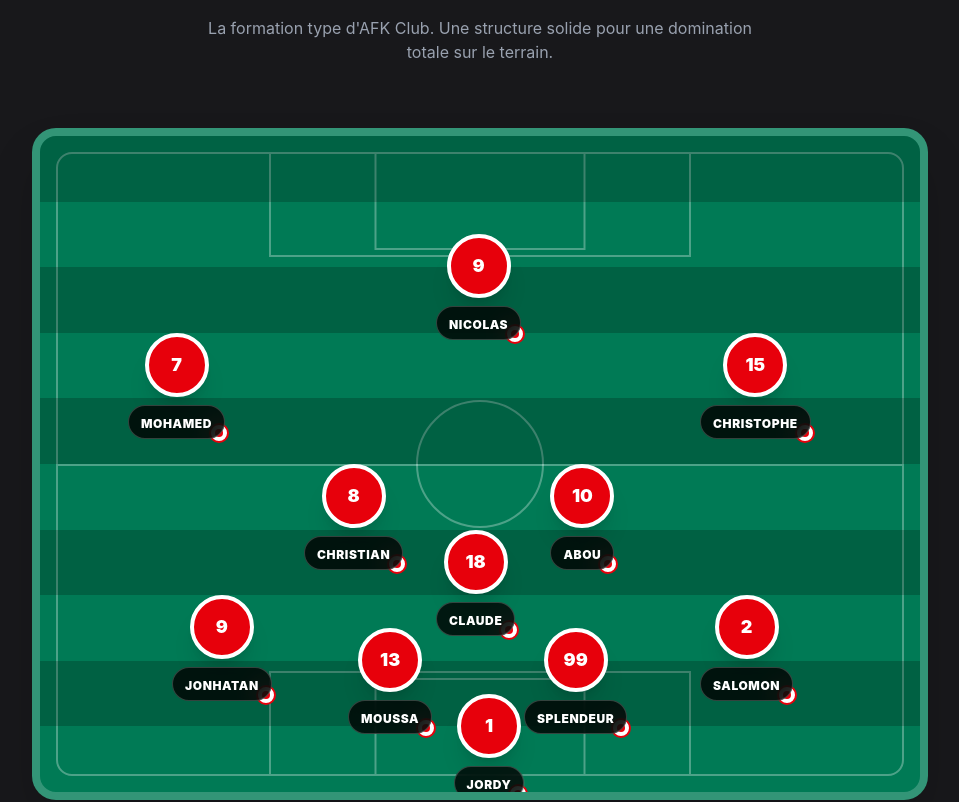
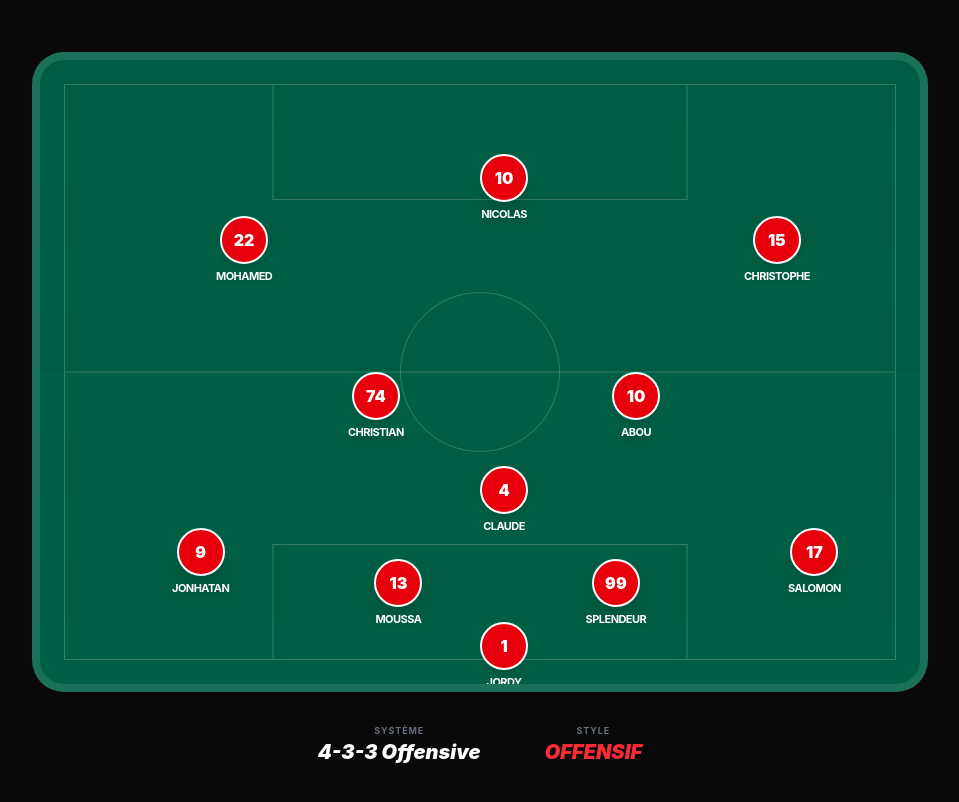
Before and after one commit to sincheCristian/FootballGestion, a React (Vite) app: page / in a window 1280 px wide. Shown: the part 3560-4362 px from the top of the page, without its empty margins (160-1119 px from the left). Built offline with nearby package versions, Linux system fonts and the light colour scheme.

Commit message:
design: terrain tactique épuré style TV et positions 4-3-3 réalistes

```diff
--- a/src/app/components/TacticalField.tsx
+++ b/src/app/components/TacticalField.tsx
@@ -1,89 +1,103 @@
-import React from 'react';
+import React, { useState, useEffect } from 'react';
 import { motion } from 'framer-motion';
 
 const formation = {
   name: "4-3-3 Offensive",
   players: [
-    { name: "Jordy", pos: { top: "85%", left: "47%" }, num: 1 },
-    { name: "Salomon", pos: { top: "70%", left: "75%" }, num: 2 },
-    { name: "Splendeur", pos: { top: "75%", left: "55%" }, num: 99 },
-    { name: "Moussa", pos: { top: "75%", left: "35%" }, num: 13 },
-    { name: "Jonhatan", pos: { top: "70%", left: "15%" }, num: 9 },
-    { name: "Abou", pos: { top: "50%", left: "58%" }, num: 10 },
-    { name: "Claude", pos: { top: "60%", left: "45%" }, num: 18 },
-    { name: "Christian", pos: { top: "50%", left: "30%" }, num: 8 },
-    { name: "Christophe", pos: { top: "30%", left: "75%" }, num: 15 },
-    { name: "Nicolas", pos: { top: "15%", left: "45%" }, num: 9 },
-    { name: "Mohamed", pos: { top: "30%", left: "10%" }, num: 7 },
+    { name: "Jordy", pos: { mobile: { top: "92%", left: "50%" }, desktop: { top: "90%", left: "50%" } }, num: 1 },
+    // Défense
+    { name: "Salomon", pos: { mobile: { top: "78%", left: "82%" }, desktop: { top: "75%", left: "85%" } }, num: 17 },
+    { name: "Splendeur", pos: { mobile: { top: "82%", left: "62%" }, desktop: { top: "80%", left: "62%" } }, num: 99 },
+    { name: "Moussa", pos: { mobile: { top: "82%", left: "38%" }, desktop: { top: "80%", left: "38%" } }, num: 13 },
+    { name: "Jonhatan", pos: { mobile: { top: "78%", left: "18%" }, desktop: { top: "75%", left: "15%" } }, num: 9 },
+    // Milieu (Triangle inversé)
+    { name: "Claude", pos: { mobile: { top: "65%", left: "50%" }, desktop: { top: "65%", left: "50%" } }, num: 4 }, // Sentinelle
+    { name: "Abou", pos: { mobile: { top: "52%", left: "68%" }, desktop: { top: "50%", left: "65%" } }, num: 10 }, // Relayeur D
+    { name: "Christian", pos: { mobile: { top: "52%", left: "32%" }, desktop: { top: "50%", left: "35%" } }, num: 74 }, // Relayeur G
+    // Attaque
+    { name: "Christophe", pos: { mobile: { top: "30%", left: "82%" }, desktop: { top: "25%", left: "80%" } }, num: 15 }, // AD
+    { name: "Nicolas", pos: { mobile: { top: "18%", left: "50%" }, desktop: { top: "15%", left: "50%" } }, num: 10 }, // AC
+    { name: "Mohamed", pos: { mobile: { top: "30%", left: "18%" }, desktop: { top: "25%", left: "20%" } }, num: 22 }, // AG
   ]
 };
 
 export const TacticalField = () => {
+  const [isMobile, setIsMobile] = useState(false);
+
+  useEffect(() => {
+    const checkMobile = () => setIsMobile(window.innerWidth < 768);
+    checkMobile();
+    window.addEventListener('resize', checkMobile);
+    return () => window.removeEventListener('resize', checkMobile);
+  }, []);
+
   return (
-    <section id="tactics" className="py-24 bg-zinc-900 overflow-hidden">
-      <div className="max-w-7xl mx-auto px-4 sm:px-6 lg:px-8">
-        <div className="text-center mb-16">
-          <h2 className="text-red-500 font-black uppercase tracking-[0.3em] mb-4 text-sm">Vision Tactique</h2>
-          <h3 className="text-4xl md:text-5xl font-black text-white tracking-tighter mb-4">NOTRE ONZE DE DÉPART</h3>
-          <p className="text-gray-400 max-w-xl mx-auto">La formation type d'AFK Club. Une structure solide pour une domination totale sur le terrain.</p>
+    <section id="tactics" className="py-12 md:py-24 bg-[#0a0a0a] overflow-hidden">
+      <div className="max-w-7xl mx-auto px-4">
+
+        <div className="text-center mb-10 md:mb-16">
+          <h2 className="text-red-500 font-black uppercase tracking-[0.3em] mb-2 text-[10px] md:text-xs">Vision Tactique</h2>
+          <h3 className="text-2xl md:text-5xl font-black text-white tracking-tighter uppercase italic">Notre Onze de Départ</h3>
         </div>
 
-        <div className="relative max-w-4xl mx-auto aspect-[3/4] md:aspect-[4/3] bg-emerald-700 rounded-3xl border-8 border-white/20 shadow-2xl overflow-hidden p-8">
-          {/* Pitch Markings */}
-          <div className="absolute inset-4 border-2 border-white/30 rounded-2xl pointer-events-none">
-            {/* Center Circle */}
-            <div className="absolute top-1/2 left-1/2 -translate-x-1/2 -translate-y-1/2 w-32 h-32 border-2 border-white/30 rounded-full" />
-            <div className="absolute top-1/2 left-0 right-0 h-[2px] bg-white/30" />
+        <div className="relative mx-auto w-full max-w-4xl">
+          {/* TERRAIN */}
+          <div className="relative aspect-[3/4] md:aspect-[14/10] bg-emerald-800 rounded-xl md:rounded-[2rem] border-[3px] md:border-[8px] border-white/10 shadow-2xl overflow-hidden">
 
-            {/* Penalty Areas */}
-            <div className="absolute top-0 left-1/2 -translate-x-1/2 w-1/2 h-1/6 border-2 border-t-0 border-white/30" />
-            <div className="absolute bottom-0 left-1/2 -translate-x-1/2 w-1/2 h-1/6 border-2 border-b-0 border-white/30" />
+            {/* Gazon Patterns */}
+            <div className="absolute inset-0 opacity-20 pointer-events-none"
+                 style={{ backgroundImage: 'repeating-linear-gradient(0deg, transparent, transparent 10%, rgba(0,0,0,0.2) 10%, rgba(0,0,0,0.2) 20%)' }}
+            />
 
-            {/* Goal Boxes */}
-            <div className="absolute top-0 left-1/2 -translate-x-1/2 w-1/4 h-24 border-2 border-t-0 border-white/30" />
-            <div className="absolute bottom-0 left-1/2 -translate-x-1/2 w-1/4 h-24 border-2 border-b-0 border-white/30" />
+            {/* Lignes du terrain */}
+            <div className="absolute inset-4 md:inset-6 border border-white/20 pointer-events-none">
+              <div className="absolute top-1/2 left-0 right-0 h-[1px] bg-white/20 -translate-y-1/2" />
+              <div className="absolute top-1/2 left-1/2 -translate-x-1/2 -translate-y-1/2 w-20 h-20 md:w-40 md:h-40 border border-white/20 rounded-full" />
+              <div className="absolute top-0 left-1/2 -translate-x-1/2 w-1/2 h-1/5 border border-t-0 border-white/20" />
+              <div className="absolute bottom-0 left-1/2 -translate-x-1/2 w-1/2 h-1/5 border border-b-0 border-white/20" />
             </div>
 
-          {/* Grass Pattern */}
-          <div className="absolute inset-0 flex flex-col pointer-events-none opacity-20">
-            {[...Array(10)].map((_, i) => (
-              <div key={i} className={`flex-1 ${i % 2 === 0 ? 'bg-black' : 'bg-transparent'}`} />
-            ))}
-          </div>
+            {/* Joueurs */}
+            {formation.players.map((player, idx) => {
+              const currentPos = isMobile ? player.pos.mobile : player.pos.desktop;
 
-          {/* Players */}
-          {formation.players.map((player, idx) => (
+              return (
                 <motion.div
                   key={player.name}
                   initial={{ scale: 0, opacity: 0 }}
                   whileInView={{ scale: 1, opacity: 1 }}
-              transition={{ delay: idx * 0.05, type: "spring" }}
-              className="absolute group"
-              style={{ top: player.pos.top, left: player.pos.left, transform: 'translate(-50%, -50%)' }}
+                  transition={{ delay: idx * 0.03, type: "spring", stiffness: 120 }}
+                  className="absolute z-10 flex flex-col items-center"
+                  style={{
+                    top: currentPos.top,
+                    left: currentPos.left,
+                    transform: 'translate(-50%, -50%)'
+                  }}
                 >
-              <div className="relative flex flex-col items-center">
-                <div className="w-12 h-12 md:w-16 md:h-16 bg-red-600 rounded-full border-4 border-white shadow-xl flex items-center justify-center font-black text-white text-lg transition-transform group-hover:scale-110 cursor-pointer">
+                  {/* Numero */}
+                  <div className="w-8 h-8 md:w-12 md:h-12 bg-red-600 rounded-full border-2 border-white shadow-lg flex items-center justify-center font-black text-white text-[10px] md:text-base group-hover:bg-red-500 transition-colors">
                     {player.num}
-                  <div className="absolute -bottom-1 -right-1 w-5 h-5 bg-white rounded-full flex items-center justify-center border-2 border-red-600">
-                    <div className="w-2 h-2 bg-red-600 rounded-full" />
+                  </div>
+
+                  {/* Nom épuré */}
+                  <span className="mt-1 text-[8px] md:text-[11px] font-bold text-white uppercase tracking-tighter drop-shadow-md">
+                    {player.name}
+                  </span>
+                </motion.div>
+              );
+            })}
           </div>
         </div>
-                <div className="mt-2 bg-black/80 backdrop-blur-md px-3 py-1 rounded-full border border-white/20 whitespace-nowrap">
-                  <span className="text-[10px] md:text-xs font-black text-white uppercase tracking-wider">{player.name}</span>
-                </div>
-              </div>
-            </motion.div>
-          ))}
-        </div>
 
-        <div className="mt-12 flex justify-center gap-12">
+        {/* INFO FORMATION */}
+        <div className="mt-8 flex justify-center gap-8 md:gap-16">
             <div className="text-center">
-                <p className="text-gray-400 text-xs font-bold uppercase tracking-widest mb-2">Formation</p>
-                <p className="text-2xl font-black text-white">{formation.name}</p>
+                <p className="text-gray-500 text-[9px] font-bold uppercase tracking-widest">Système</p>
+                <p className="text-sm md:text-xl font-black text-white italic">{formation.name}</p>
             </div>
             <div className="text-center">
-                <p className="text-gray-400 text-xs font-bold uppercase tracking-widest mb-2">Style</p>
-                <p className="text-2xl font-black text-white text-red-500">OFFENSIF</p>
+                <p className="text-gray-500 text-[9px] font-bold uppercase tracking-widest">Style</p>
+                <p className="text-sm md:text-xl font-black text-red-500 italic uppercase">Offensif</p>
             </div>
         </div>
       </div>
```
Lines whose indentation alone changed are shown as unchanged.
